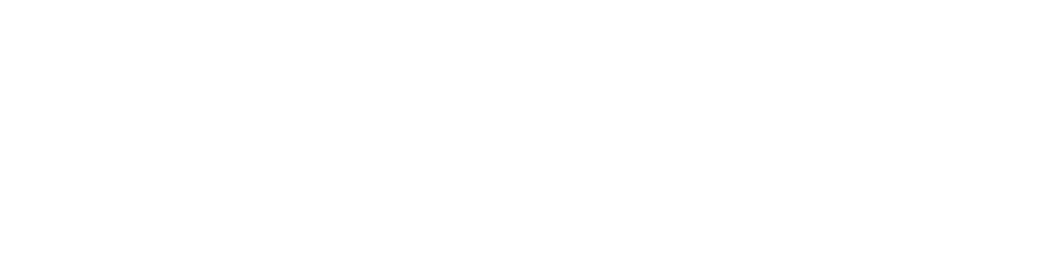
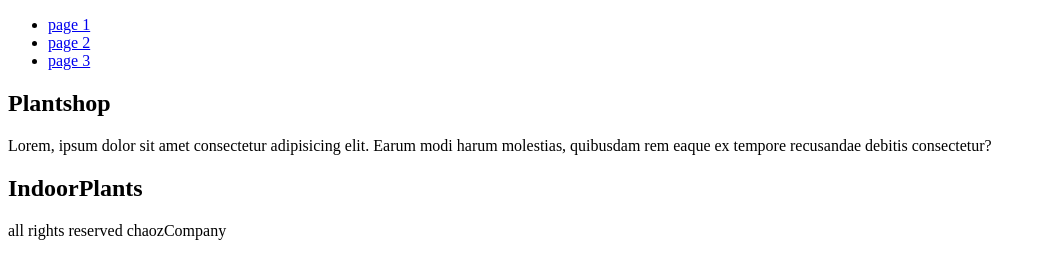
Before and after one commit to zoerix/plantsOnlineShop, a plain HTML site: page mini_project_onlineshop_Pflanzen/index.html in a window 1280 px wide. Shown: the whole page, without its empty margins (0-1046 px from the left). Drawn offline with Linux system fonts and the light colour scheme.

Commit message:
added somekind of strukture

```diff
--- a/mini_project_onlineshop_Pflanzen/index.html
+++ b/mini_project_onlineshop_Pflanzen/index.html
@@ -1,15 +1,40 @@
 <!DOCTYPE html>
 <html lang="en">
+
 <head>
     <meta charset="UTF-8">
     <meta http-equiv="X-UA-Compatible" content="IE=edge">
     <meta name="viewport" content="width=device-width, initial-scale=1.0">
     <title>PLANTSHOP</title>
 </head>
+
 <body>
+    <header>
+        <nav>
+            <ul>
+                <li><a href="#">page 1</a></li>
+                <li><a href="#">page 2</a></li>
+                <li><a href="#">page 3</a></li>
+            </ul>
+        </nav>
+    </header>
+    <main>
+        <section>
+            <h1>Plantshop</h1>
+            <p>Lorem, ipsum dolor sit amet consectetur adipisicing elit. Earum modi harum molestias, quibusdam rem eaque
+                ex
+                tempore recusandae debitis consectetur?</p>
+        </section>
+
+        <section>
+            <h2>IndoorPlants</h2>
+        </section>
+    </main>
+    <footer>all rights reserved chaozCompany</footer>
 
 
 
-<script type="module" src="./src/index.js"></script>
+    <script type="module" src="./src/index.js"></script>
 </body>
+
 </html>
```
